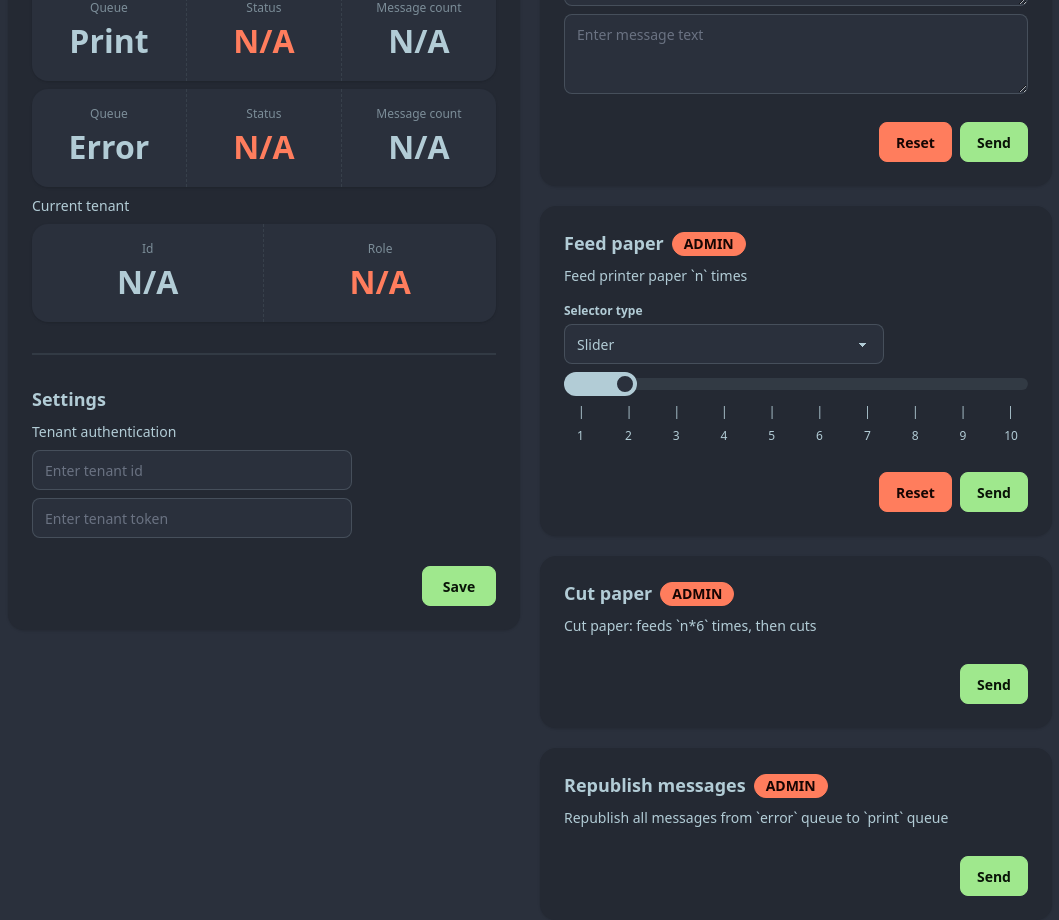
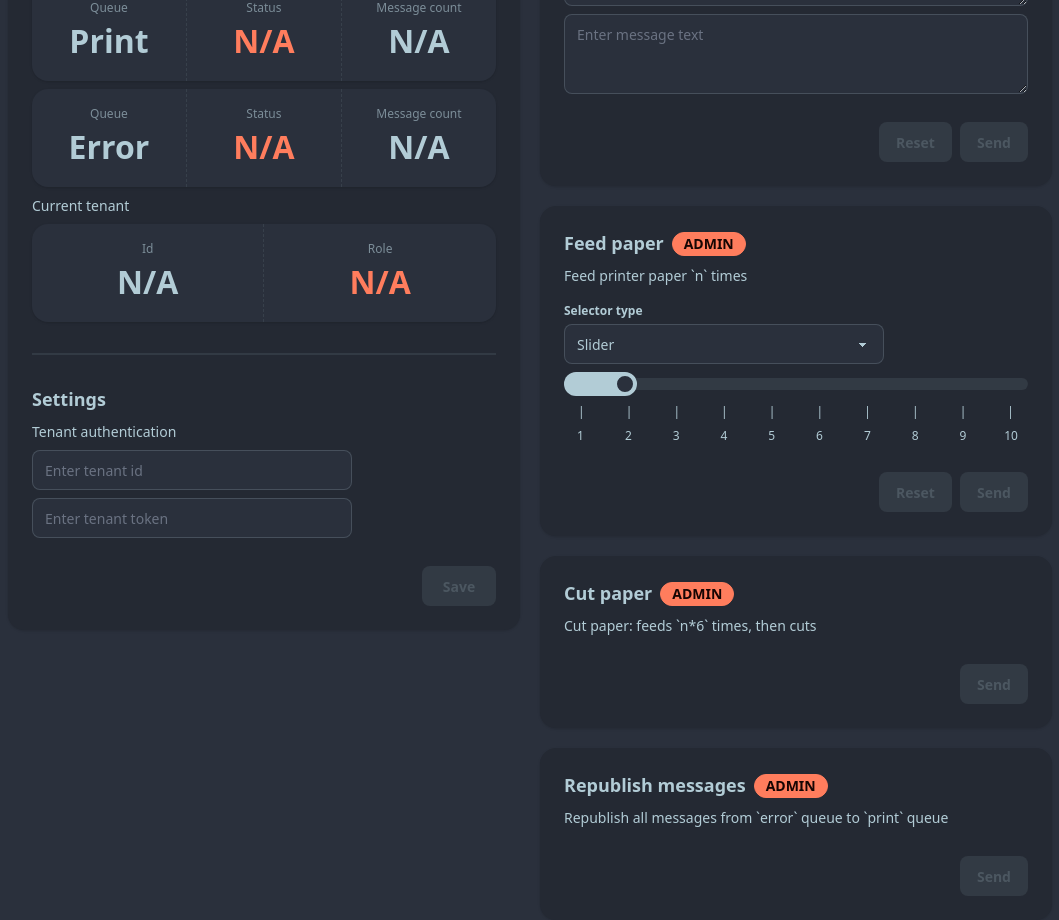
Before and after one commit to equenum/poc_print_hub, an Angular app in the folder src/web-ui/poc-print-ui/: page / in a window 1280 px wide. Shown: the part 360-1280 px from the top of the page, without its empty margins (110-1169 px from the left). Built offline with nearby package versions, Linux system fonts and the light colour scheme.

Commit message:
UI Add user authorization

```diff
--- a/src/web-ui/poc-print-ui/src/app/app.html
+++ b/src/web-ui/poc-print-ui/src/app/app.html
@@ -13,13 +13,14 @@
       <div class="card-body">
         <h2 class="card-title">
           Dashboard
+          <div class="badge badge-secondary">ADMIN</div>
         </h2>
         <div>Printer status</div>
         <div class="stats flex shadow bg-base-100">
           <div class="stat flex-auto place-items-center">
             <div class="stat-title">Name</div>
             <div class="stat-value">
-              @if (!isTenantAuthenticated()) {
+              @if (!isTenantAuthenticated() || !isTenantAuthorized(['Admin'])) {
                 {{ dataPlaceholder }}
               }
               @else if (isPrinterStatusLoaded()) {
@@ -32,7 +33,7 @@
           <div class="stat flex-auto place-items-center">
             <div class="stat-title">Status</div>
             <div class="stat-value text-secondary">
-              @if (!isTenantAuthenticated()) {
+              @if (!isTenantAuthenticated() || !isTenantAuthorized(['Admin'])) {
                 {{ dataPlaceholder }}
               }
               @else if (isPrinterStatusLoaded()) {
@@ -45,7 +46,7 @@
           <div class="stat flex-auto place-items-center">
             <div class="stat-title">Paper</div>
             <div class="stat-value">
-              @if (!isTenantAuthenticated()) {
+              @if (!isTenantAuthenticated() || !isTenantAuthorized(['Admin'])) {
                 {{ dataPlaceholder }}
               }
               @else if (isPrinterStatusLoaded()) {
@@ -65,7 +66,7 @@
           <div class="stat flex-auto place-items-center">
             <div class="stat-title">Status</div>
             <div class="stat-value text-secondary">
-              @if (!isTenantAuthenticated()) {
+              @if (!isTenantAuthenticated() || !isTenantAuthorized(['Admin'])) {
                 {{ dataPlaceholder }}
               }
               @else if (isQueueStatusLoaded() && queueStatusData) {
@@ -78,7 +79,7 @@
           <div class="stat flex-auto place-items-center">
             <div class="stat-title">Message count</div>
             <div class="stat-value">
-              @if (!isTenantAuthenticated()) {
+              @if (!isTenantAuthenticated() || !isTenantAuthorized(['Admin'])) {
                 {{ dataPlaceholder }}
               }
               @else if (isQueueStatusLoaded() && queueStatusData) {
@@ -97,7 +98,7 @@
           <div class="stat flex-auto place-items-center">
             <div class="stat-title">Status</div>
             <div class="stat-value text-secondary">
-              @if (!isTenantAuthenticated()) {
+              @if (!isTenantAuthenticated() || !isTenantAuthorized(['Admin'])) {
                 {{ dataPlaceholder }}
               }
               @else if (isQueueStatusLoaded() && queueStatusData) {
@@ -110,7 +111,7 @@
           <div class="stat flex-auto place-items-center">
             <div class="stat-title">Message count</div>
             <div class="stat-value">
-              @if (!isTenantAuthenticated()) {
+              @if (!isTenantAuthenticated() || !isTenantAuthorized(['Admin'])) {
                 {{ dataPlaceholder }}
               }
               @else if (isQueueStatusLoaded() && queueStatusData) {
@@ -150,16 +151,16 @@
         </h2>
         <div>Tenant authentication</div>
         <div>
-          <input [(ngModel)]="tenantId" type="text" placeholder="Enter tenant id" class="input validator" maxlength="100" pattern=".*\S.*" />
+          <input [(ngModel)]="tenantId" #tenantIdInput="ngModel" name="tenantIdInput" type="text" placeholder="Enter tenant id" class="input validator" maxlength="100" pattern=".*\S.*" />
           <div id="tenant-id-hint" class="validator-hint hidden">Must not be whitespace</div>
         </div>
         <div>
-          <input [(ngModel)]="tenantToken" type="password" placeholder="Enter tenant token" class="input validator" maxlength="1000"
+          <input [(ngModel)]="tenantToken" #tenantTokenInput="ngModel" name="tenantTokenInput" type="password" placeholder="Enter tenant token" class="input validator" maxlength="1000"
             pattern=".*\S.*" />
           <div id="tenant-token-hint" class="validator-hint hidden">Must not be whitespace</div>
         </div>
         <div class="card-actions justify-end pt-5">
-          <button (click)="onTenantAuthSave()" class="btn btn-primary">
+          <button (click)="onTenantAuthSave()" [disabled]="isTenantSaveButtonDisabled() || tenantTokenInput.invalid || tenantIdInput.invalid" class="btn btn-primary">
             <div class="w-10">
               @if (isTenantAuthInProgress()) {
                 <span class="loading loading-dots loading-md"></span>
@@ -179,7 +180,7 @@
         <h2 class="card-title">
           Publish message
           <div class="badge badge-secondary">ADMIN</div>
-          <div class="badge badge-secondary">USER</div>
+          <div class="badge badge-primary">USER</div>
         </h2>
         <div>Publish message for printing</div>
         <fieldset class="fieldset py-0!">
@@ -191,8 +192,8 @@
         <textarea class="textarea w-full" placeholder="Enter message title" maxlength="1000"></textarea>
         <textarea class="textarea w-full" [placeholder]="getBodyTypePlaceholder()" maxlength="10000"></textarea>
         <div class="card-actions justify-end pt-5">
-          <button class="btn btn-secondary">Reset</button>
-          <button class="btn btn-primary">Send</button>
+          <button class="btn btn-secondary" [disabled]="!isTenantAuthenticated() || !isTenantAuthorized(['Admin', 'User'])">Reset</button>
+          <button class="btn btn-primary" [disabled]="!isTenantAuthenticated() || !isTenantAuthorized(['Admin', 'User'])">Send</button>
         </div>
       </div>
     </div>
@@ -247,8 +248,8 @@
         </div>
         }
         <div class="card-actions justify-end pt-5">
-          <button class="btn btn-secondary">Reset</button>
-          <button class="btn btn-primary">Send</button>
+          <button class="btn btn-secondary" [disabled]="!isTenantAuthenticated() || !isTenantAuthorized(['Admin'])">Reset</button>
+          <button class="btn btn-primary" [disabled]="!isTenantAuthenticated() || !isTenantAuthorized(['Admin'])">Send</button>
         </div>
       </div>
     </div>
@@ -260,7 +261,7 @@
         </h2>
         <div>Cut paper: feeds `n*6` times, then cuts</div>
         <div class="card-actions justify-end pt-5">
-          <button class="btn btn-primary">Send</button>
+          <button class="btn btn-primary" [disabled]="!isTenantAuthenticated() || !isTenantAuthorized(['Admin'])">Send</button>
         </div>
       </div>
     </div>
@@ -272,7 +273,7 @@
         </h2>
         <div>Republish all messages from `error` queue to `print` queue</div>
         <div class="card-actions justify-end pt-5">
-          <button class="btn btn-primary">Send</button>
+          <button class="btn btn-primary" [disabled]="!isTenantAuthenticated() || !isTenantAuthorized(['Admin'])">Send</button>
         </div>
       </div>
     </div>
--- a/src/web-ui/poc-print-ui/src/app/app.ts
+++ b/src/web-ui/poc-print-ui/src/app/app.ts
@@ -76,7 +76,8 @@ export class App {
     this.isQueueStatusLoaded.set(false);
     this.isPrinterStatusLoaded.set(false);
 
-    // load dashboard data
+    // if user is Admin, load dashboard data
+    if (this.tenantData?.role.toLowerCase() == 'admin') {
       this.apiService.getQueueStatuses(this.tenantService.tenantId, this.tenantService.tenantToken)
         .subscribe((data) => {
           this.queueStatusData = data;
@@ -89,9 +90,20 @@ export class App {
           this.isPrinterStatusLoaded.set(true);
       });
     }
+  }
 
   isTenantSaveButtonDisabled(): boolean {
     return this.tenantId().length == 0 || this.tenantToken().length == 0;
+  }
+
+  isTenantAuthorized(allowedRoles: string[]): boolean {
+    if (!this.isTenantAuthenticated() || !this.tenantData) {
+      return false;
+    }
+
+    return allowedRoles.some(
+      role => role.toLowerCase() == this.tenantData?.role.toLowerCase()
+    );
   }
 
   getBodyTypePlaceholder(): string {
```
Lines whose indentation alone changed are shown as unchanged.
